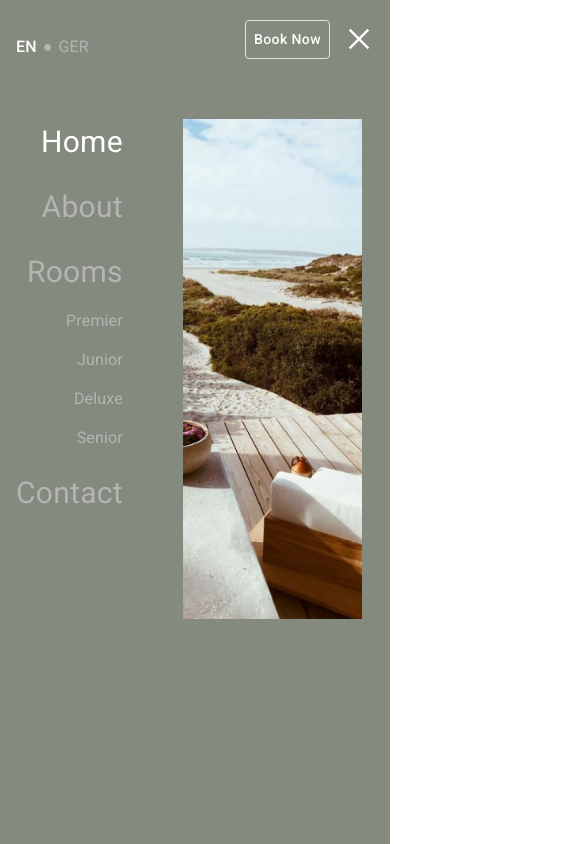
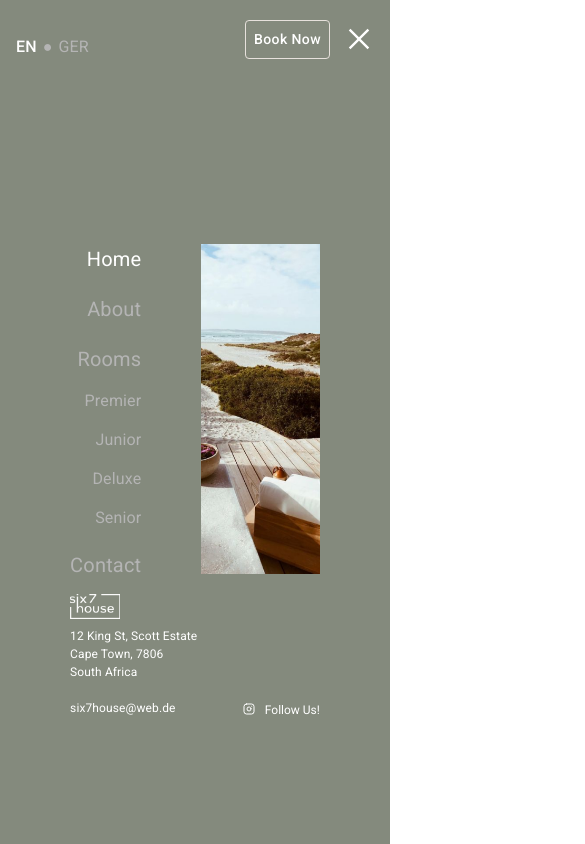
Before and after one commit to AbdulMoqueet/six-7-house, a Next.js app: page / in a window 390 px wide. Both pictures are taken after a click on the icon 359 px from the left and 49 px from the top of the page. Shown: the top 844 px of the page, 585 px wide, since content can reach past the window. Built offline with nearby package versions, Linux system fonts and the light colour scheme.

Commit message:
responsive

```diff
--- a/components/Discover.js
+++ b/components/Discover.js
@@ -15,8 +15,8 @@ const Discover = () => {
     return (
         <Box py="200px">
 
-            <Box sx={{ margin: "auto", width: "800px", textAlign: "center" }}>
-                <Typography fontSize="40px">Introducing six7house. A dream made true in Hout Bay.</Typography>
+            <Box sx={{ margin: "auto", width: {xs:"300px", md:"800px"}, textAlign: "center" }}>
+                <Typography fontSize={{xs:"20px", md:"40px"}}>Introducing six7house. A dream made true in Hout Bay.</Typography>
 
                 <StyledButton>
                     Discover More
@@ -86,10 +86,10 @@ const Discover = () => {
             </Container>
 
 
-            <Box sx={{ margin: "auto", width: "800px", textAlign: "center" }}>
+            <Box sx={{ margin: "auto", width: {xs:"300px", md:"800px"}, textAlign: "center" }}>
 
                 <img src="/sea-and-sun.svg" alt="" />
-                <Typography pt="10px" lineHeight={1.6} fontSize="40px">Soulful Bohemian style featuring sleek and modern design full of South African magic light</Typography>
+                <Typography pt="10px" lineHeight={1.6} fontSize={{xs:"20px", md:"40px"}}>Soulful Bohemian style featuring sleek and modern design full of South African magic light</Typography>
 
                 <StyledButton>See all rooms</StyledButton>
 
--- a/components/Hero.js
+++ b/components/Hero.js
@@ -30,7 +30,12 @@ const Hero = ({ handleNav }) => {
                 }}>
 
                     <Stack gap="30px" color="#fff" flexDirection="row" alignItems="center">
-                        <StyledButton>Book Now</StyledButton>
+                        <Box sx={{
+                            display: {xs:"none", md: "block"}
+                        }}>
+                          <StyledButton>Book Now</StyledButton>
+                        </Box>
+
                         <FiMenu onClick={handleNav} style={{ fontSize: "30px" }} />
                     </Stack>
 
@@ -43,18 +48,19 @@ const Hero = ({ handleNav }) => {
                 </Box>
 
 
+                {/* Desktop md */}
                 <Box sx={{
                     color: "#fff",
                     textAlign: "center",
-                    display: "grid",
+                    display: { xs: "none", md: "grid" },
                     placeItems: "center",
                     height: "calc(100% - 100px)"
                 }}>
 
                     <Box sx={{
-                        width: {xs:"300px", md:"500px"}
+                        width: { xs: "300px", md: "500px" }
                     }}>
-                        <Typography lineHeight={1.6} fontSize={{xs:"25px", md:"38px"}}>Explore a place with the comfort of an Airbnb and the predictability of a hotel.</Typography>
+                        <Typography lineHeight={1.6} fontSize={{ xs: "25px", md: "38px" }}>Explore a place with the comfort of an Airbnb and the predictability of a hotel.</Typography>
 
                         <Button sx={{
                             color: "#fff",
@@ -79,6 +85,42 @@ const Hero = ({ handleNav }) => {
                 </Box>
 
 
+                {/* Mobile xs, sm */}
+                <Box sx={{
+                    display: {xs:"block", md: "none"}
+                }}>
+                    <Box sx={{
+                        position: "absolute",
+                        width: "230px",
+                        color:"#fff",
+                        bottom: "30px"
+                    }}>
+
+                        <Button sx={{
+                            color: "#fff",
+                            display: "flex",
+                            gap: "5px",
+                            marginTop: "20px",
+                            background: "rgba(128, 128, 128, 0.37)",
+                            padding: "10px",
+                            fontSize: "12px",
+                            "&:hover": {
+                                background: "#fff",
+                                color: "#000"
+                            }
+                        }}>
+                            <HiLocationMarker />
+                            Hout Bay, South Africa
+                        </Button>
+
+                        <Typography my={2} lineHeight={1.6} fontSize="20px">Explore a place with the comfort of an Airbnb and the predictability of a hotel.</Typography>
+
+                        <StyledButton>Book Now</StyledButton>
+
+                    </Box>
+
+                </Box>
+
             </Container>
 
 
@@ -87,7 +129,8 @@ const Hero = ({ handleNav }) => {
                 borderTop: "solid 2px #fff",
                 color: "#fff",
                 bottom: "0px",
-                width: "100%"
+                width: "100%",
+                display: {xs:"none", md: "block"}
             }}>
 
                 <Container>
--- a/components/MySlides.js
+++ b/components/MySlides.js
@@ -13,13 +13,13 @@ const MySlides = () => {
         slidesToScroll: 1,
         customPaging: function (i) {
             return (
-                <div style={{
+                <Box sx={{
                     height: "2px",
                     background: "#BBBBBB",
-                    width: "150px"
+                    width: {xs:"30px", md:"150px"}
                 }}>
 
-                </div>
+                </Box>
             );
         },
     };
@@ -35,7 +35,7 @@ const MySlides = () => {
         }}>
 
             <Box sx={{
-                width: "1000px"
+                width: {xs:"300px", sm:"600px", md:"1000px"}
             }}>
                 <Slider {...settings}>
                     <div>
--- a/components/Navbar.js
+++ b/components/Navbar.js
@@ -56,9 +56,15 @@ const Navbar = ({ navOpen, handleNav }) => {
                 </Box>
 
 
+                <Box sx={{
+                    display: "grid",
+                    placeItems: "center",
+                    minHeight: "calc(100vh - 60px)"
+                }}>
+
+                    <Box>
+
                         <Grid container mt="60px">
-
-                    <Grid item xs={12} md={3}></Grid>
 
                             <Grid item xs={12} md={9}>
                                 <Box sx={{
@@ -74,15 +80,15 @@ const Navbar = ({ navOpen, handleNav }) => {
                                             color: "#B4B4B4",
                                             textAlign: "right"
                                         }}>
-                                    <Typography color="#fff" fontSize="30px">Home</Typography>
-                                    <Typography my="20px" fontSize="30px">About</Typography>
+                                            <Typography color="#fff" fontSize={{ xs: "20px", md: "30px" }}>Home</Typography>
+                                            <Typography my="20px" fontSize={{ xs: "20px", md: "30px" }}>About</Typography>
 
                                             <Box sx={{
                                                 display: "flex",
                                                 flexDirection: "column",
                                                 gap: "15px"
                                             }}>
-                                        <Typography fontSize="30px">Rooms</Typography>
+                                                <Typography fontSize={{ xs: "20px", md: "30px" }}>Rooms</Typography>
                                                 <Typography>Premier</Typography>
                                                 <Typography>Junior</Typography>
                                                 <Typography>Deluxe</Typography>
@@ -90,12 +96,14 @@ const Navbar = ({ navOpen, handleNav }) => {
                                             </Box>
 
 
-                                    <Typography mt="20px" fontSize="30px">Contact</Typography>
+                                            <Typography mt="20px" fontSize={{ xs: "20px", md: "30px" }}>Contact</Typography>
                                         </Box>
 
 
                                         <Box>
-                                    <img height="500px" src="/navbar.png" alt="" />
+                                            <Box sx={{
+                                                height: { xs: "330px", md: "500px" }
+                                            }} component="img" src="/navbar.png" alt="" />
                                         </Box>
 
                                     </Box>
@@ -104,14 +112,16 @@ const Navbar = ({ navOpen, handleNav }) => {
                                         width: "2px",
                                         height: "500px",
                                         background: "#B4B4B4",
-                                marginLeft: "40px"
+                                        marginLeft: "40px",
+                                        display: { xs: "none", md: "block" }
                                     }}></Box>
 
 
                                     <Stack sx={{
                                         marginLeft: "80px",
                                         color: "#fff",
-                                justifyContent: "space-between"
+                                        justifyContent: "space-between",
+                                        display: { xs: "none", md: "flex" }
                                     }}>
                                         <Box sx={{
                                             display: "flex",
@@ -145,6 +155,43 @@ const Navbar = ({ navOpen, handleNav }) => {
 
 
 
+                        <Box sx={{
+                            display: { xs: "block", md: "none" },
+                            mt: "14px",
+                            position: "relative"
+                        }}>
+
+                            <Box>
+                                <img width="50px" src="/logo_main.png" alt="" />
+
+                                <Typography mt="4px" color="#fff" fontSize="12px">12 King St, Scott Estate<br />
+                                    Cape Town, 7806<br />
+                                    South Africa <br /><br />
+
+                                    six7house@web.de</Typography>
+
+                            </Box>
+
+                            <Box sx={{
+                                display: "flex",
+                                gap: "10px",
+                                color: "#fff",
+                                position: "absolute",
+                                bottom: 0,
+                                right: 0,
+                                fontSize: "12px"
+                            }}>
+                                <FiInstagram />
+                                Follow Us!
+                            </Box>
+
+                        </Box>
+
+
+                    </Box>
+                </Box>
+
+
             </Container>
 
         </Box>
--- a/styles/globals.css
+++ b/styles/globals.css
@@ -22,11 +22,34 @@ body {
 
 .slick-dots{
   bottom: -50px;
+  display: flex;
+  justify-content: center;
+  align-items: center;
 }
 
 .slick-dots li{
   margin-top: 20px;
   margin-right: 150px;
+}
+
+@media only screen and (max-width: 850px) {
+  .slick-dots li{
+    margin-right: 30px;
+  }
+
+  .slick-slide img{
+    width: 600px;
+  }
+}
+
+@media only screen and (max-width: 500px) {
+  .slick-dots li{
+    margin-right: 30px;
+  }
+
+  .slick-slide img{
+    width: 300px;
+  }
 }
 
 .slick-dots .slick-active > div{
@@ -52,11 +75,11 @@ body {
   transition: opacity 0.4s;
 }
 
-.grid-card{
+.gallery-item{
   position: relative;
 }
 
-.grid-card:hover > .grid-info{
+.gallery-item:hover > .grid-info{
   opacity: 1;
 }
 
@@ -71,6 +94,7 @@ body {
   place-items: center;
   color: #fff;
   font-size: 30px;
+  padding: 0 10px;
   opacity: 0;
   transition: opacity 0.4s;
 }
@@ -88,3 +112,22 @@ body {
 ::placeholder {
   color: #c4c4c4;
 }
+
+
+/* --------------------- */
+.gallery{
+  display: grid;
+  grid-template-columns: repeat(3,1fr);
+  grid-template-rows: repeat(2,1fr);
+  gap: 1rem;
+}
+
+.gallery-item__1{
+  grid-row: 1 / -1;
+}
+
+.gallery-item img{
+  width: 100%;
+  height: 100%;
+  object-fit: cover;
+}
```
Also changed, not shown: components/Footer.js (+13 -13 lines), components/Gallery.js (+68 -4 lines). Lines whose indentation alone changed are shown as unchanged.
